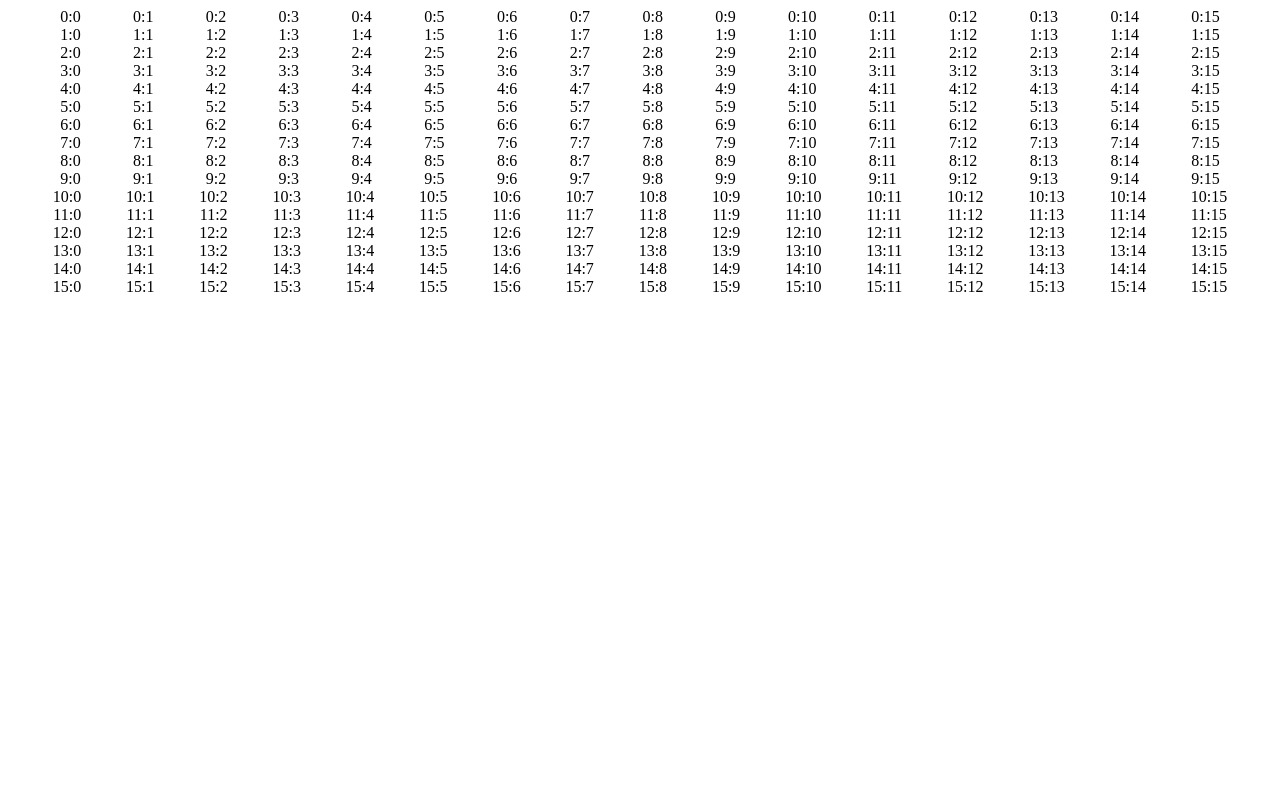
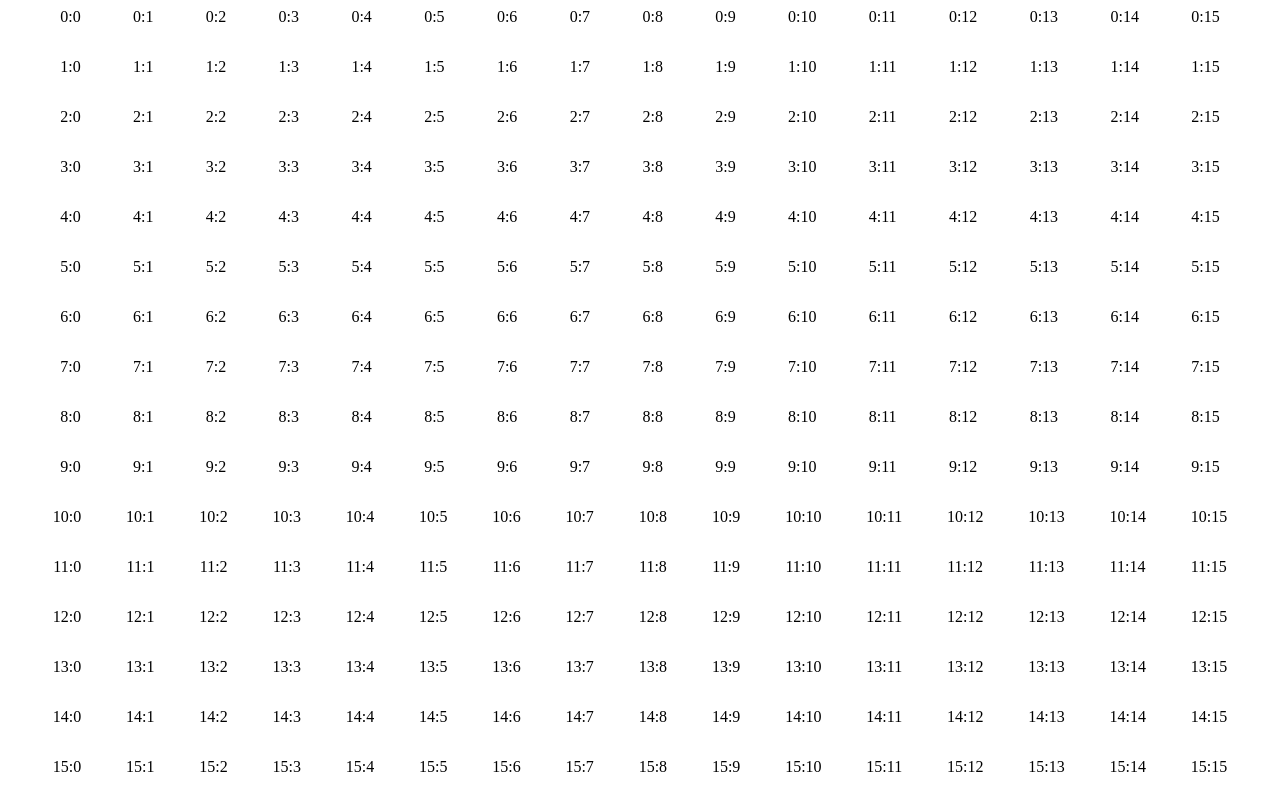
Before and after one commit to WillB37/odin_etch_a_sketch, a plain HTML site: page index.html in a window 1280 px wide. Drawn offline with Linux system fonts and the light colour scheme.

Commit message:
Add in hover functionality

```diff
--- a/css/styles.css
+++ b/css/styles.css
@@ -1,9 +1,11 @@
+
 #container {
   display: flex;
   flex-direction: column;
-  height: 100vh;
+  min-height: 100vh;
 }
 [id^="row"] {
   display: flex;
+  flex: 1;
   justify-content: space-evenly;
 }
--- a/js/javascript.js
+++ b/js/javascript.js
@@ -13,6 +13,14 @@ for (i = 0; i < 16; i++) {
     columnDiv.classList.add("cell");
     columnDiv.textContent = `${i}:${column}`;
 
+    columnDiv.addEventListener("mouseenter", () => {
+      columnDiv.style.background = "blue";
+    })
+
+    columnDiv.addEventListener("mouseleave", () => {
+      columnDiv.style.background = "white";
+    })
+
     rowDiv.appendChild(columnDiv);
   }
 }
```
